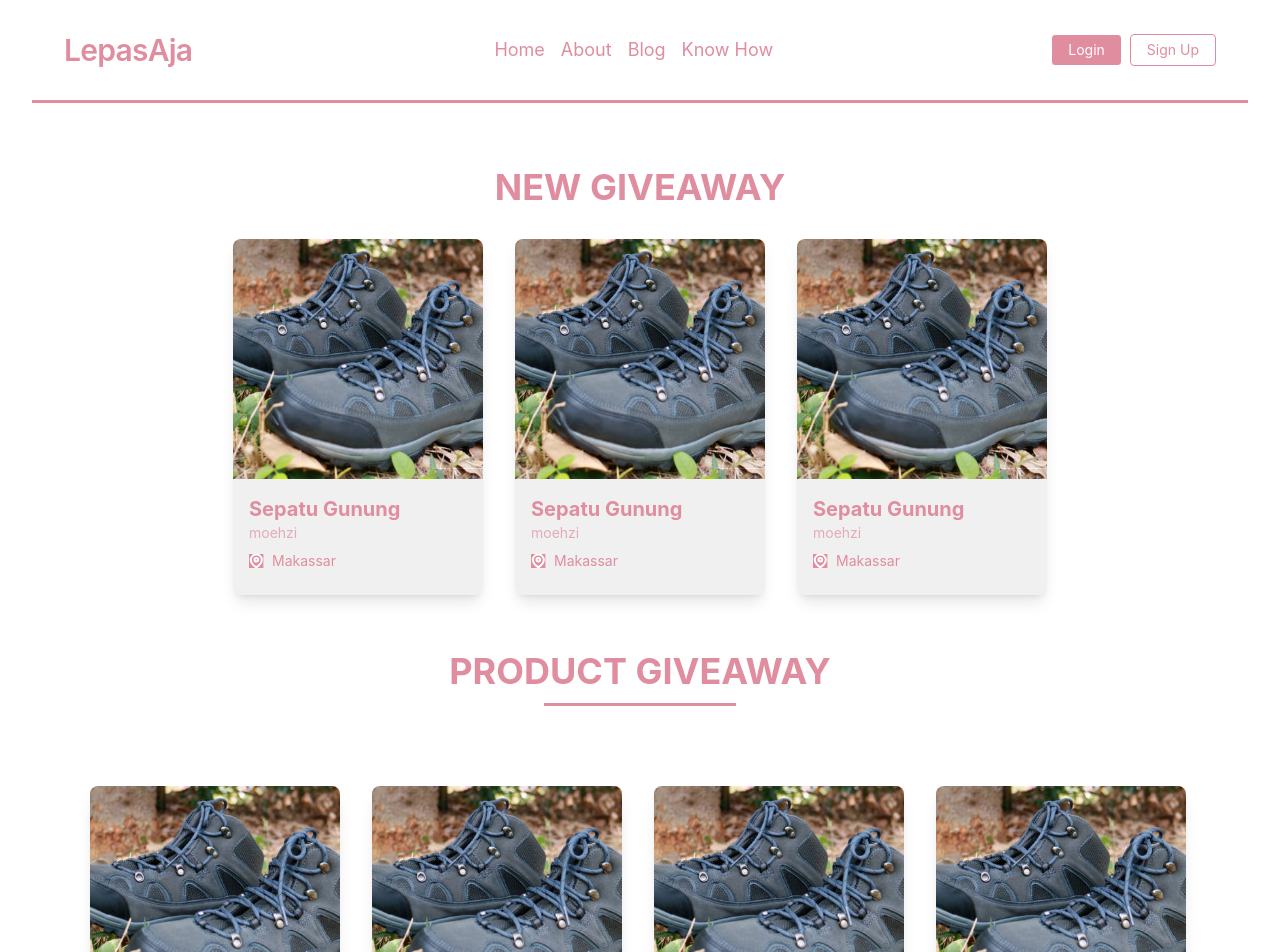
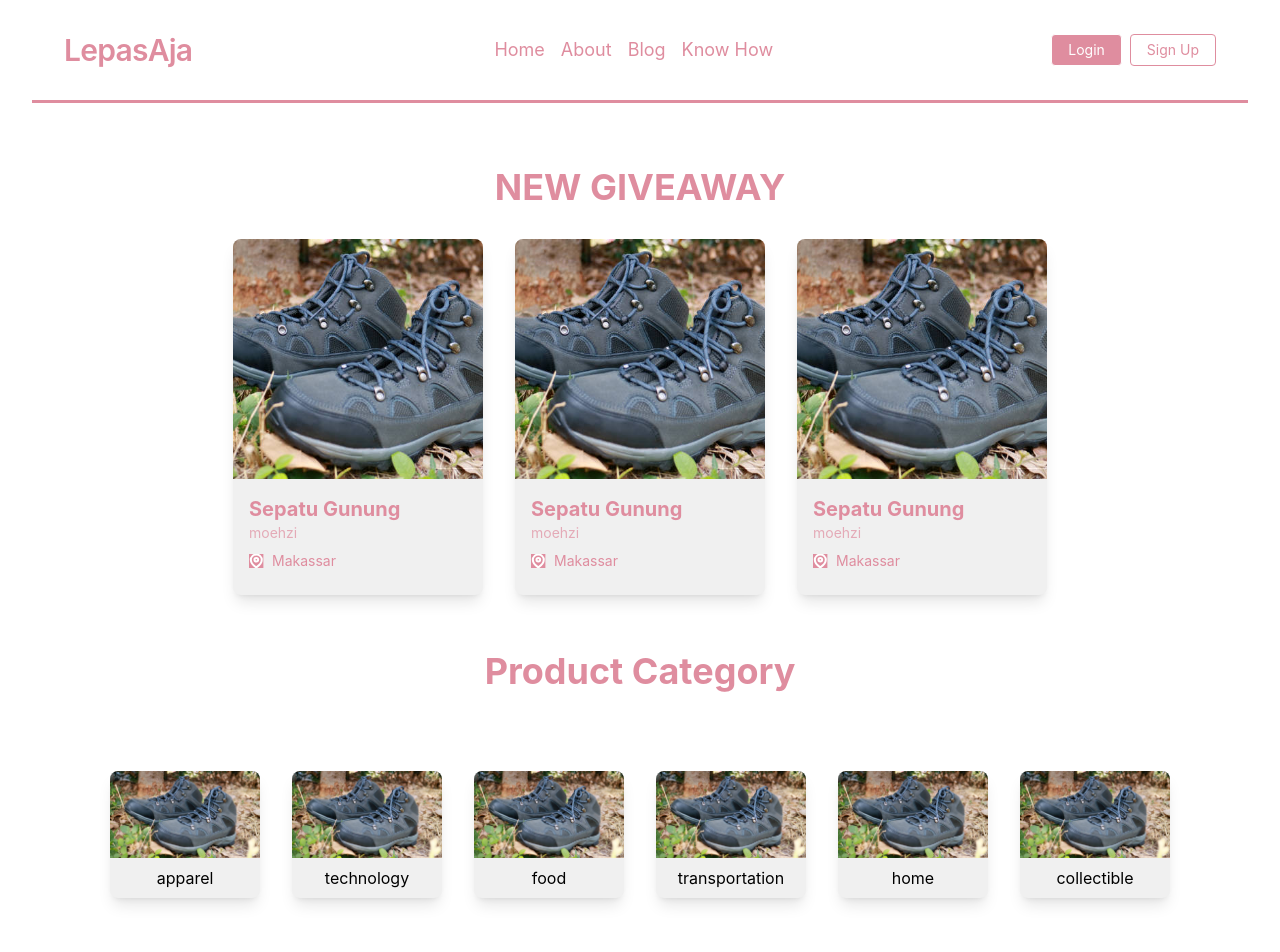
Before and after one commit to kucengorenji/lepas-aja, a Next.js app: page / in a window 1280 px wide. Shown: the top 952 px of the page. Built offline with nearby package versions, Linux system fonts and the light colour scheme.

Commit message:
feat: add ProductCategory component

```diff
--- /dev/null
+++ b/components/CardCategory.jsx
@@ -0,0 +1,12 @@
+export default function CardCategory(props) {
+  return (
+    <div className="max-w-[150px] rounded-lg shadow-lg  bg-[#F0F0F0] hover:scale-125">
+      <img
+        src={props.src}
+        alt={props.name}
+        className="object-cover w-full rounded-t-lg"
+      />
+      <p className="p-2 text-center">{props.title}</p>
+    </div>
+  );
+}
--- /dev/null
+++ b/components/ProductCategory.jsx
@@ -0,0 +1,26 @@
+import CardCategory from './CardCategory';
+import { category } from '../data/category';
+
+export default function ProductCategory() {
+  return (
+    <section className="flex flex-col mt-14 gap-y-12 max-w-[1100px]">
+      <h1 className="font-bold text-ruddy-pink text-center text-4xl">
+        Product Category
+      </h1>
+      <div className="flex flex-wrap gap-8 mx-auto mt-8">
+        {category.map((data, index) => {
+          return (
+            <button>
+              <CardCategory
+                key={index}
+                name={data.name}
+                title={data.title}
+                src={data.image}
+              />
+            </button>
+          );
+        })}
+      </div>
+    </section>
+  );
+}
--- /dev/null
+++ b/data/category.js
@@ -0,0 +1,46 @@
+const category = [
+  {
+    id: '1',
+    name: 'apparel',
+    title: 'apparel',
+    description: 'lorem ipsum dolor sit amet, consectetur adipiscing elit',
+    image: '/images/sepatu.jpg',
+  },
+  {
+    id: '2',
+    name: 'technology',
+    title: 'technology',
+    description: 'lorem ipsum dolor sit amet, consectetur adipiscing elit',
+    image: '/images/sepatu.jpg',
+  },
+  {
+    id: '3',
+    name: 'food',
+    title: 'food',
+    description: 'lorem ipsum dolor sit amet, consectetur adipiscing elit',
+    image: '/images/sepatu.jpg',
+  },
+  {
+    id: '4',
+    name: 'transportation',
+    title: 'transportation',
+    description: 'lorem ipsum dolor sit amet, consectetur adipiscing elit',
+    image: '/images/sepatu.jpg',
+  },
+  {
+    id: '5',
+    name: 'home',
+    title: 'home',
+    description: 'lorem ipsum dolor sit amet, consectetur adipiscing elit',
+    image: '/images/sepatu.jpg',
+  },
+  {
+    id: '6',
+    name: 'collectible',
+    title: 'collectible',
+    description: 'lorem ipsum dolor sit amet, consectetur adipiscing elit',
+    image: '/images/sepatu.jpg',
+  },
+];
+
+export { category };
--- a/pages/index.js
+++ b/pages/index.js
@@ -1,10 +1,8 @@
 import Head from 'next/head';
-import Image from 'next/image';
 import styles from '../styles/Home.module.css';
-import Navbar from '../components/Navbar';
-import CardProduct from '../components/CardProduct';
 import NewGiveaway from '../components/NewGiveaway';
 import ProductGiveaway from '../components/ProductGiveaway';
+import ProductCategory from '../components/ProductCategory';
 
 export default function Home() {
   return (
@@ -16,6 +14,7 @@ export default function Home() {
       </Head>
       <main className={styles.main}>
         <NewGiveaway />
+        <ProductCategory />
         <ProductGiveaway />
       </main>
     </div>
```
